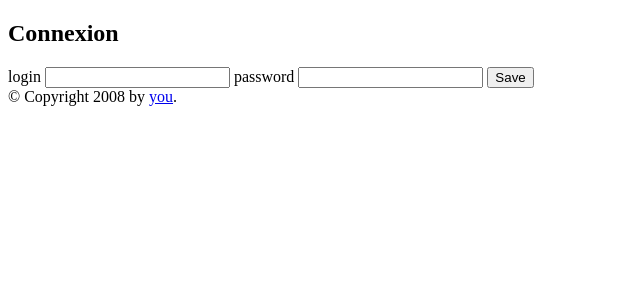
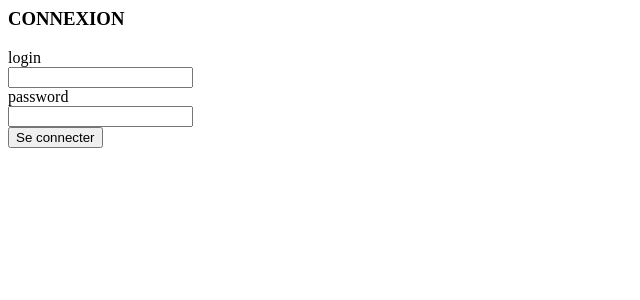
Before and after one commit to renardgaetan/python, a Flask app: template templates/login.html in a window 1280 px wide. Shown: the top 300 px of the page, without its empty margins (0-640 px from the left). Run offline with Flask 2, Linux system fonts and the light colour scheme; the template is opened without the code that fills it: values that come from a table or form of the project are taken from there, others are empty.

Commit message:
Add files via upload

```diff
--- a/app.py
+++ b/app.py
@@ -7,6 +7,9 @@ from forms import Inscription
 from forms import Connexion
 
 from models import User
+
+from flask_login import login_user, current_user, login_required, LoginManager, logout_user
+
 
 import requests
 # from user import User
@@ -19,9 +22,15 @@ import os
 SECRET_KEY = os.urandom(32)
 app.config['SECRET_KEY'] = SECRET_KEY
 
-# login_manager = LoginManager()
 
-# login_manager.init_app(app)
+
+login_manager = LoginManager()
+
+login_manager.init_app(app)
+
+@login_manager.user_loader
+def load_user(user_id):
+    return User.get(id=user_id)
 
 #créer table
 @app.cli.command()
@@ -57,7 +66,30 @@ def user_create():
         return redirect(url_for('index'))
     return render_template('inscription.html',form=form)
 
+@app.route('/connexion', methods=['GET', 'POST', ])
+def connexion():
+    form = Connexion()
+    if form.validate_on_submit():
+        loginConnecte = form.login.data.upper()
+        mdpConnecte = form.password.data
+        user = User.select().where((User.login == loginConnecte) & (User.password == mdpConnecte)).first()
+        if (user == None):
+            print("Identifiants incorrect")
+        else:
+            login_user(user)
+            current_user.id = user.id
+            return redirect(url_for('dashboard'))
+    return render_template('login.html', form=form)
 
+@app.route('/dashboard')
+def dashboard():
+    return render_template('dashboard.html')
+
+@app.route('/deconnexion')
+@login_required
+def deconnexion():
+    logout_user()
+    return redirect(url_for('index'))
 
 ######"méthode avec session !!!!!!"########### à remplir
 # @app.route('/login', methods=['GET', 'POST'])
--- a/models.py
+++ b/models.py
@@ -1,4 +1,6 @@
 from peewee import *
+from flask_login import UserMixin
+
 
 database = SqliteDatabase("user.sqlite3")
 
@@ -7,7 +9,7 @@ class BaseModel(Model):
     class Meta:
         database = database
 
-class User(BaseModel):
+class User(BaseModel, UserMixin):
     login = CharField()
     password = CharField()
 
--- a/templates/RegarderFlux.html
+++ b/templates/RegarderFlux.html
@@ -1,4 +1,4 @@
-{% extends "index.html" %}
+
 
 {% block body %}
     <div class="container conteneur">
--- /dev/null
+++ b/templates/dashboard.html
@@ -0,0 +1,5 @@
+<p>Bonjour {{ current_user.login }}</p>
+
+<a href="/deconnexion">Se déconnecter</a>
+
+<a href="/deconnexion">Ajouter flux</a>
--- a/templates/index.html
+++ b/templates/index.html
@@ -6,7 +6,7 @@
 <h1>Bienvenue dans l'index</h1>
 <h1>Que voulez vous faire?</h1>
 
-<a href="/login">Se connecter</a>
+<a href="/connexion">Se connecter</a>
 <a href="/inscription">S'inscrire</a>
 
 {% endblock %}
--- a/templates/login.html
+++ b/templates/login.html
@@ -1,28 +1,33 @@
-
-
-
-
-
-<!DOCTYPE html>
-{% extends "base.html" %}
-{% block title %}Index{% endblock %}
 {% block content %}
-<h2>Connexion</h2>
-
 	<form method="POST">
+		<div class="container formulaire">
+			<div class="container">
+				<div class="row">
+					<div class="col-sm">
+						<h3 class="">CONNEXION</h3>
+					</div>
+				</div>
+			</div>
 			{% for field in form %}
 				{% if field.widget.input_type != 'hidden' %}
-            {{ field.label() }}
+					<div class="row">
+						<div class="col-sm">
+							{{ field.label(class_="form-label") }}
+						</div>
+					</div>
 					{% if field.errors %}
 						{% for error in field.errors %}
-                <div class="alert alert-error">{{ error }}</div>
+							<div class="">{{ error }}</div>
 						{% endfor %}
 					{% endif %}
 				{% endif %}
-        {{ field() }}
-
+				<div class="row">
+					<div class="col-sm">
+						{{ field(class_="form-control form-input") }}
+					</div>
+				</div>
 			{% endfor %}
-    <button type="submit">Save</button>
+			<button type="submit" class="">Se connecter</button>
+		</div>
 	</form>
-
 {% endblock %}
```
Also changed, not shown: user.sqlite3. Lines whose indentation alone changed are shown as unchanged.
